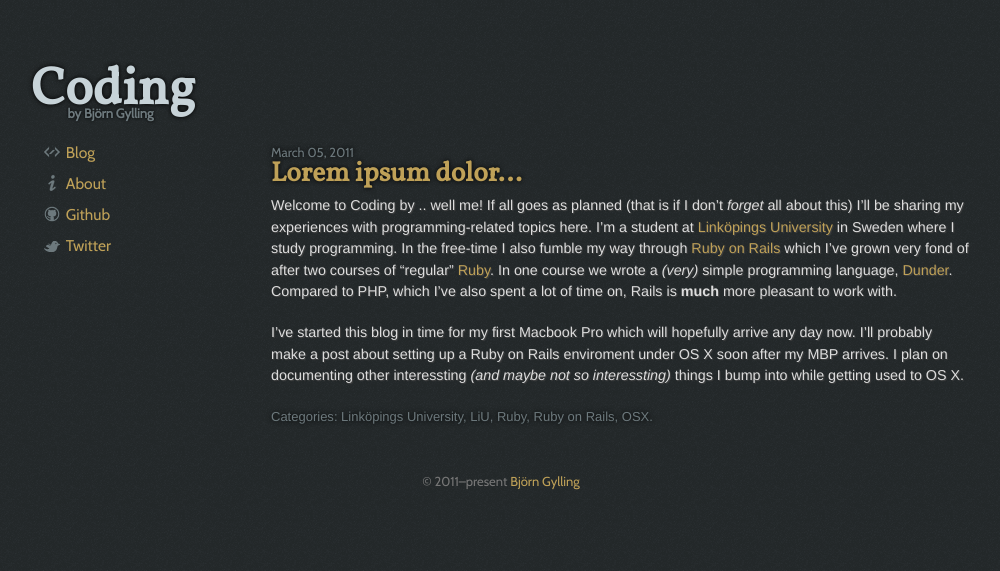
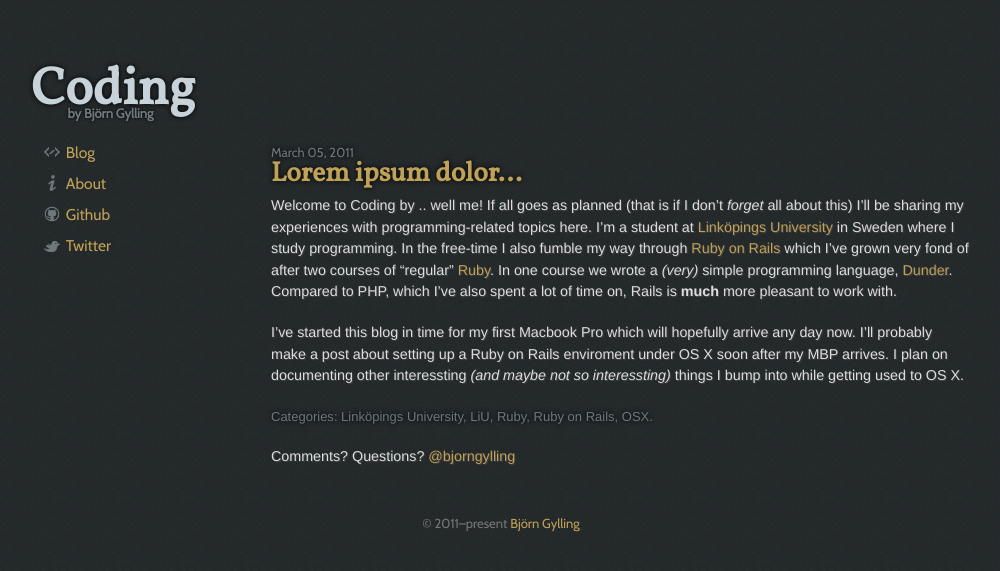
Before and after one commit to bjorngylling/bjorngylling.com, a Jekyll site: the page built from _posts/2011-03-05-lorem-ipsum-dolor.markdown, in a window 1280 px wide. Shown: the top 571 px of the page, without its empty margins (139-1139 px from the left). Built offline with Jekyll 4.4.1, drawn with Linux system fonts in a browser that asks for light colours; Markdown is read by kramdown in place of the engine named in the settings.

Commit message:
Link to twitter for comments and questions on each post

```diff
--- a/_layouts/post.html
+++ b/_layouts/post.html
@@ -17,4 +17,6 @@ layout: default
     {% endfor %}
   </ul>
   {% endif %}
+
+  <p>Comments? Questions? <a href="http://www.twitter.com/bjorngylling">@bjorngylling</a></p>
 </article>
```
